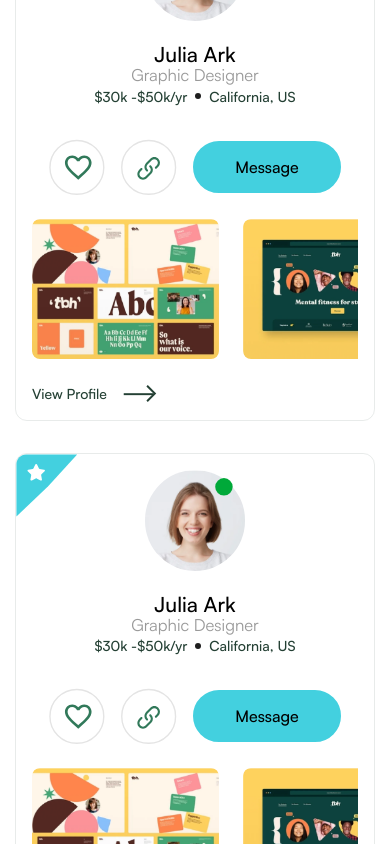
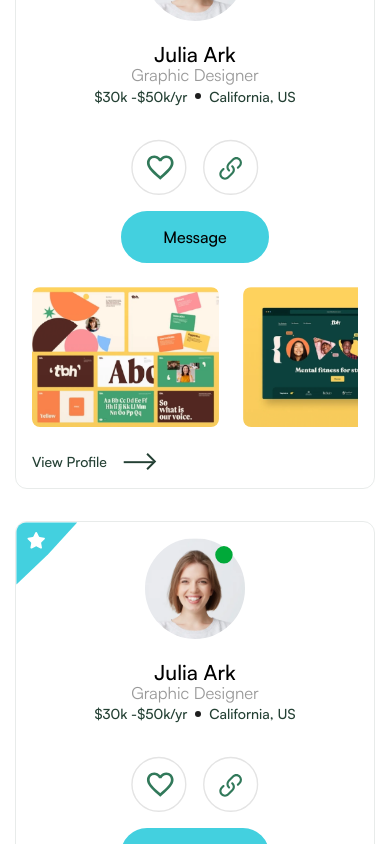
Before and after one commit to tobyakin/MySpurr-Landing-Page, a Vue app: page /hire-talent in a window 390 px wide. Shown: the part 1800-2644 px from the top of the page. Built offline with nearby package versions, Linux system fonts and the light colour scheme.

Commit message:
Docs: updated

```diff
--- a/src/components/Job/JobCard.vue
+++ b/src/components/Job/JobCard.vue
@@ -37,7 +37,7 @@
           </div>
         </div>
         <div>
-          <div class="flex flex-row items-start items-center gap-4">
+          <div class="flex md:flex-row flex-col lg:items-start items-center gap-4">
             <div class="flex lg:justify-normal gap-4 items-center justify-center">
               <button><LoveIcon /></button><button><SearchIcon /></button>
             </div>
```
